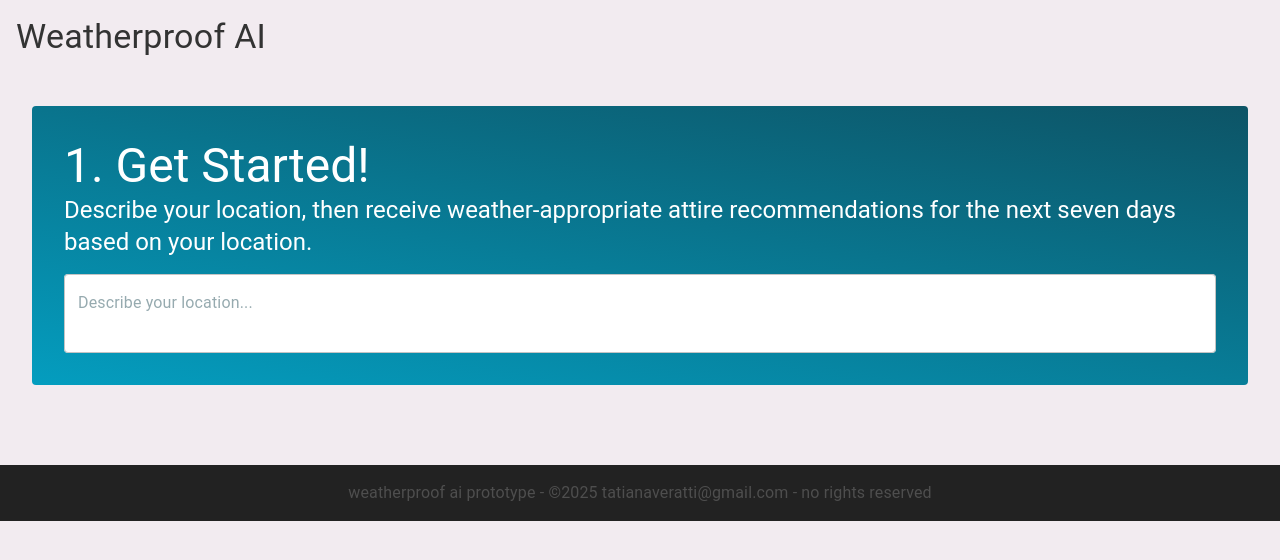
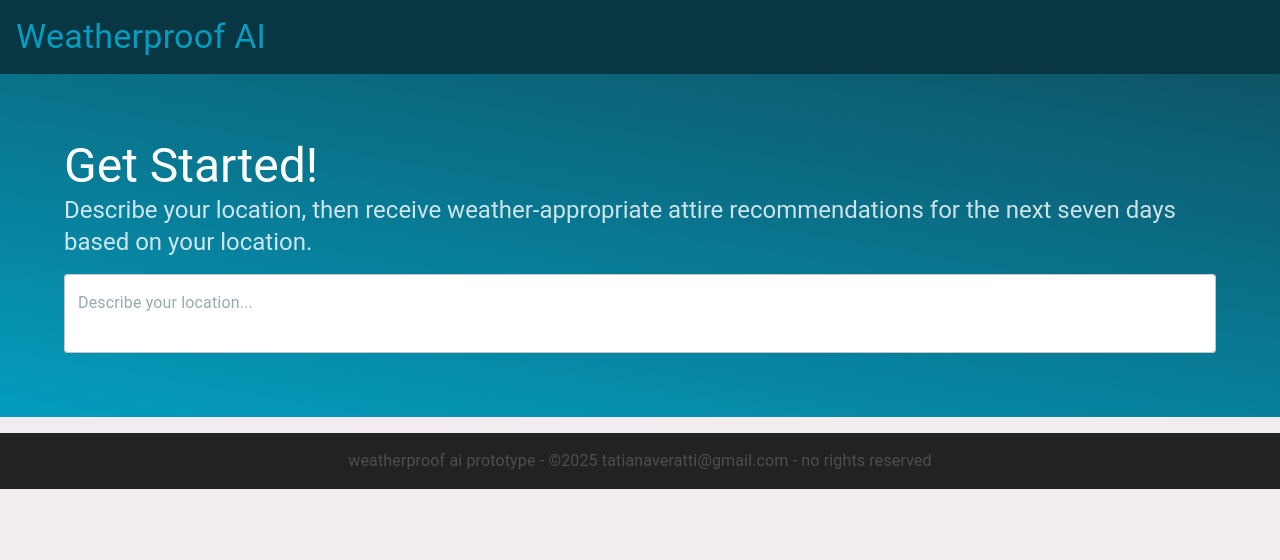
Before and after one commit to tVeratti/day-ai-assessment, a React (Vite) app: page / in a window 1280 px wide. Shown: the top 560 px of the page. Built offline with nearby package versions, Linux system fonts and the light colour scheme; some icons are missing; the HTML template or start-up script is replaced by a standard one.

Commit message:
adjust top section styling

```diff
--- a/src/home/index.tsx
+++ b/src/home/index.tsx
@@ -13,16 +13,15 @@ import LocationConfirmation from "./locationSection/locationConfirmation";
 const TopSection = styled.div`
   display: flex;
   gap: 1rem;
-  margin-bottom: 2rem;
-  padding: 2rem;
+  margin: 0 -2rem;
+  padding: 4rem;
   flex-direction: column;
   color: white;
   background: #049dbf;
   background: linear-gradient(190deg, #0d5466 0%, #049dbf 100%);
-  border-radius: 4px;
 
   @media screen and (max-width: 900px) {
-    align-items: stretch;
+    padding: 4rem 2rem;
   }
 `;
 
--- a/src/home/introduction.tsx
+++ b/src/home/introduction.tsx
@@ -7,7 +7,7 @@ interface IntroductionProps {
 
 const Root = styled.div``;
 
-const INITIAL_INTRODUCTION_HEADER: string = "1. Get Started!";
+const INITIAL_INTRODUCTION_HEADER: string = "Get Started!";
 const REPEAT_INTRODUCTION_HEADER: string = "Go Again!";
 
 export default function Introduction({ isFirstQuery }: IntroductionProps) {
@@ -18,7 +18,7 @@ export default function Introduction({ isFirstQuery }: IntroductionProps) {
           ? INITIAL_INTRODUCTION_HEADER
           : REPEAT_INTRODUCTION_HEADER}
       </Typography>
-      <Typography variant="h5">
+      <Typography variant="h5" sx={{ opacity: 0.8 }}>
         Describe your location, then receive weather-appropriate attire
         recommendations for the next seven days based on your location.
       </Typography>
--- a/src/home/locationSection/locationConfirmation.tsx
+++ b/src/home/locationSection/locationConfirmation.tsx
@@ -20,6 +20,7 @@ const Root = styled.div<RootProps>`
   gap: 2rem;
   align-items: center;
   padding: 2rem;
+  margin: 2rem 0;
   border: 2px solid #049dbf;
   border-radius: 4px;
 
--- a/src/layout/header.tsx
+++ b/src/layout/header.tsx
@@ -4,10 +4,11 @@ import { Typography } from "@mui/material";
 const Root = styled.header`
   display: flex;
   padding: 1rem;
+  background: #083743;
 `;
 
 const LogoAnchor = styled.a`
-  color: #333;
+  color: #049dbf;
   text-decoration: none;
 `;
 
--- a/src/layout/index.tsx
+++ b/src/layout/index.tsx
@@ -14,7 +14,7 @@ const Root = styled.div`
 
 const Main = styled.div`
   flex: 1;
-  padding: 2rem;
+  padding: 0 2rem;
 `;
 
 export default function Layout({ children }: LayoutProps) {
```
